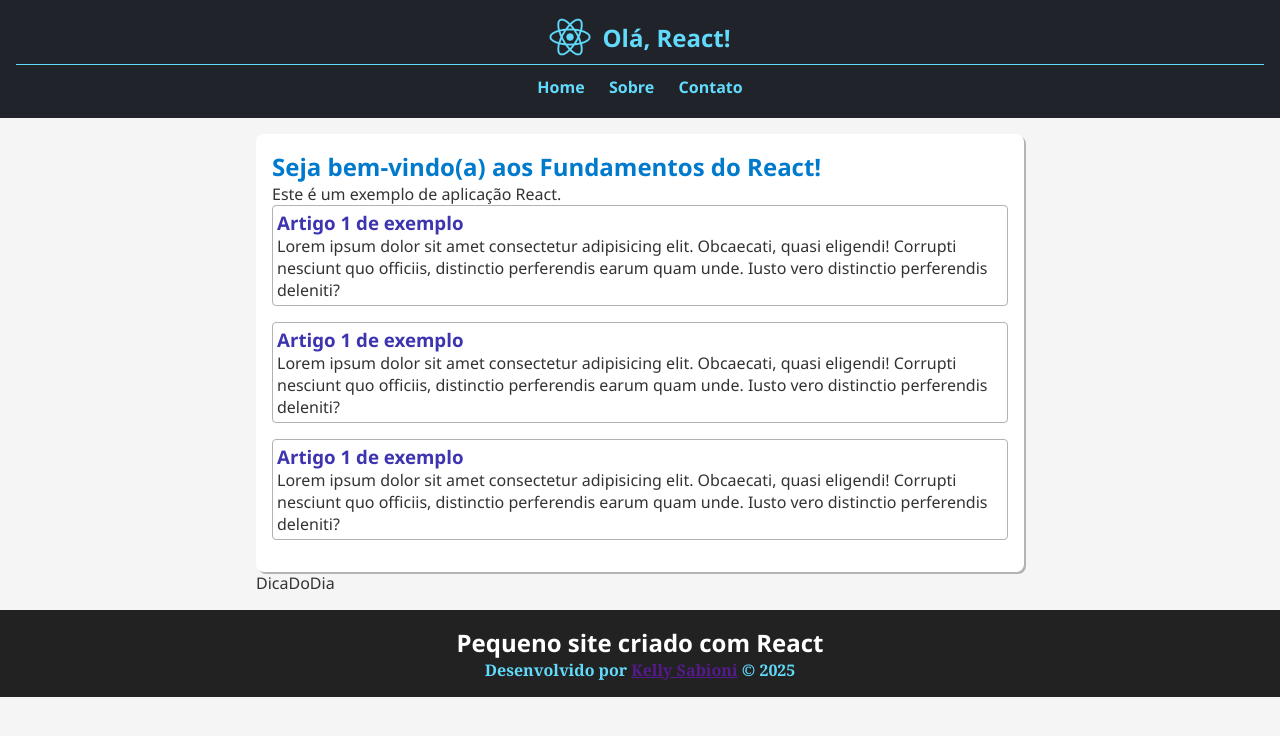
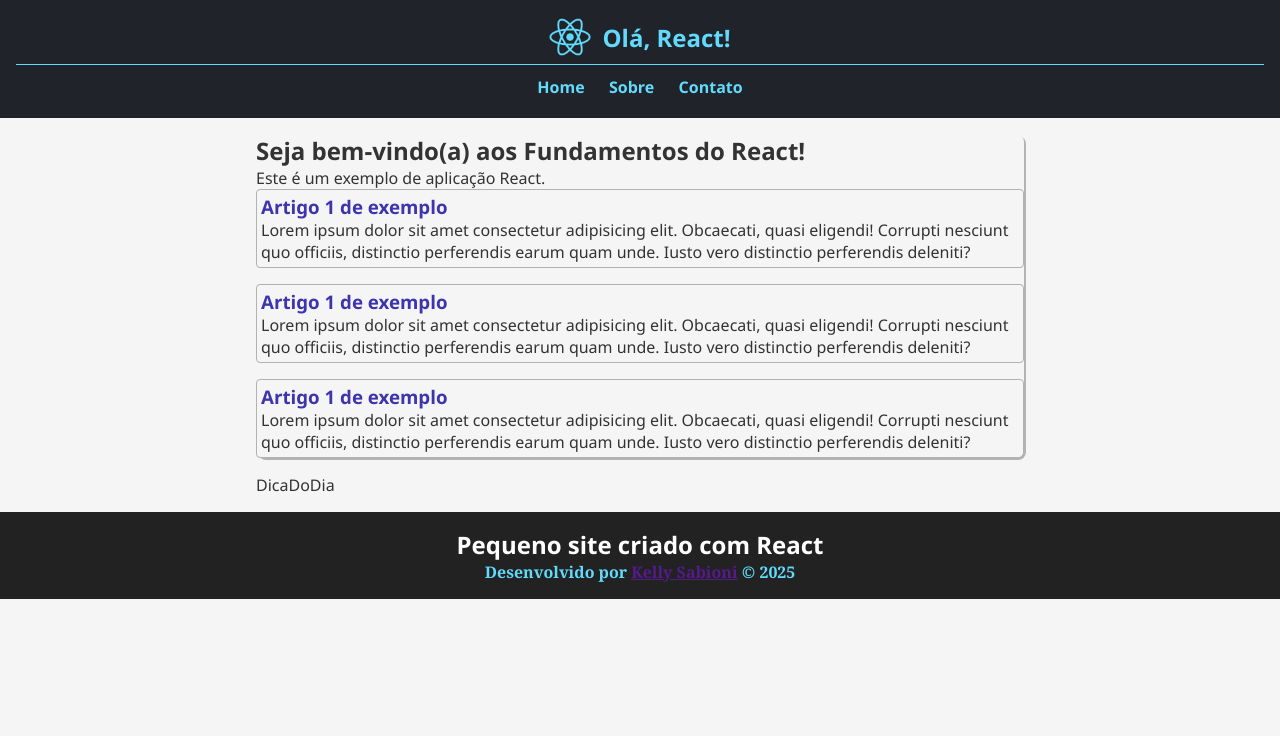
Before and after one commit to kellysabioni/react-fundamentos, a React (Vite) app: page / in a window 1280 px wide. Shown: the top 736 px of the page. Built offline with nearby package versions, Linux system fonts and the light colour scheme.

Commit message:
Atualiza devido conflito de estilos

```diff
--- a/src/componentes/Conteudo/Conteudo.module.css
+++ b/src/componentes/Conteudo/Conteudo.module.css
@@ -2,16 +2,20 @@
   padding: 1rem;
   max-width: 800px;
   margin: auto;
+}
 
-  section {
-    background-color: #fff;
-    padding: 1rem;
+.principal {
+  background-color: #fff;
+  padding: 1rem;
 
-    h2 {
-      color: #007acc;
-    }
+  h2 {
+    color: #007acc;
   }
 }
 
-.arredondada {  border-radius: 8px; }
-.sombra {  box-shadow: rgba(0, 0, 0, 0.27) 2px 2px; }
+.arredondada {
+  border-radius: 8px;
+}
+.sombra {
+  box-shadow: rgba(0, 0, 0, 0.27) 2px 2px;
+}
```
